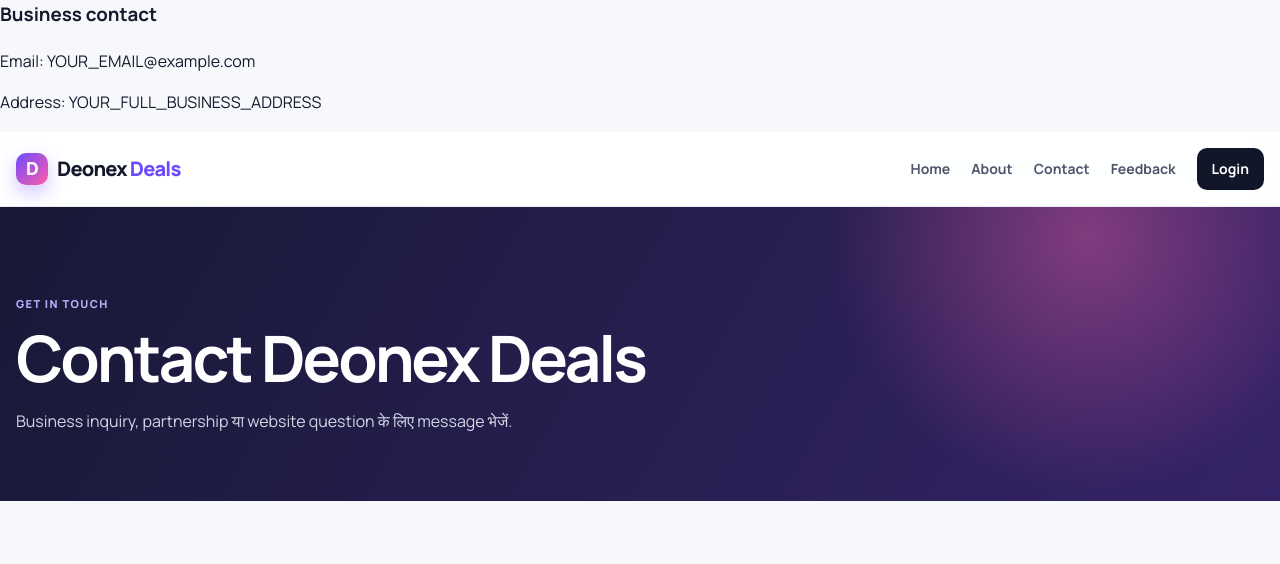
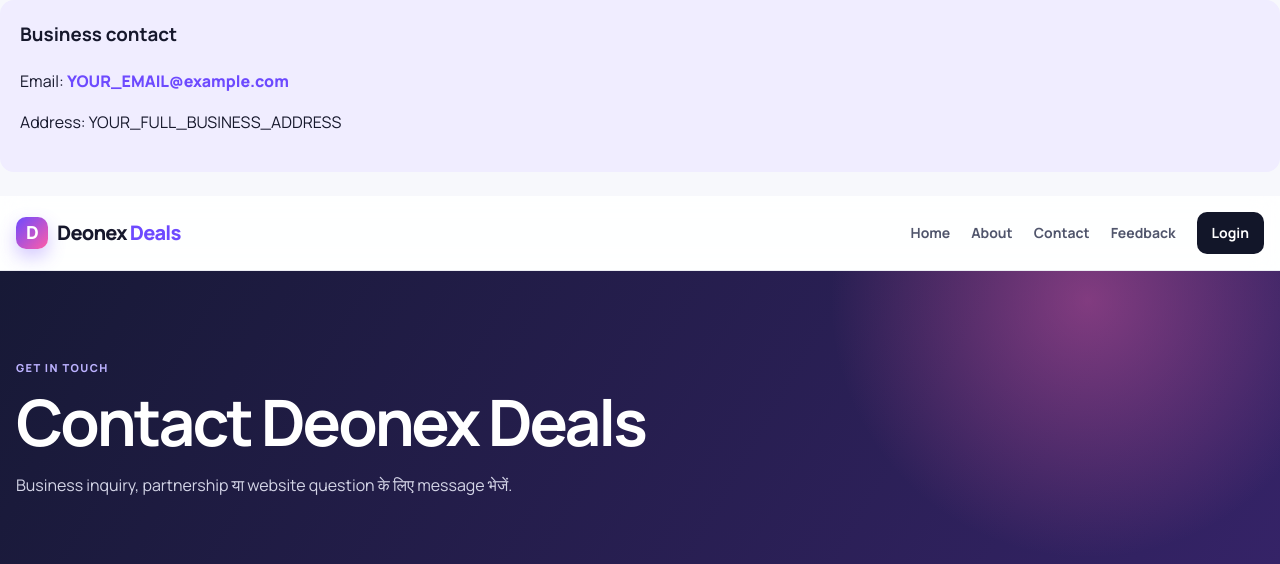
Before and after one commit to Deonex-deals/DEONEX, a Flask app: page /contact in a window 1280 px wide. Shown: the top 564 px of the page. Run offline with Flask 3, Linux system fonts and the light colour scheme; data that the repository does not hold is empty; parts of the project's set-up code (start-up, migrations or seed data) failed here and were passed over.

Commit message:
Update style.css

```diff
--- a/static/css/style.css
+++ b/static/css/style.css
@@ -1325,3 +1325,37 @@ img {
     font-size: 13px;
   }
 }
+.legal-owner-card {
+  margin: 24px 0 35px;
+  padding: 22px;
+  border: 1px solid var(--line);
+  border-left: 4px solid var(--purple);
+  border-radius: 16px;
+  background: #ffffff;
+  box-shadow: 0 8px 22px rgba(27, 26, 58, 0.05);
+}
+
+.legal-owner-card h2 {
+  margin-top: 0;
+  font-size: 21px;
+}
+
+.legal-owner-card p {
+  margin: 8px 0;
+}
+
+.contact-info-card {
+  margin-bottom: 24px;
+  padding: 20px;
+  border-radius: 14px;
+  background: #f0edff;
+}
+
+.contact-info-card h3 {
+  margin-top: 0;
+}
+
+.contact-info-card a {
+  color: var(--purple);
+  font-weight: 800;
+}
```
